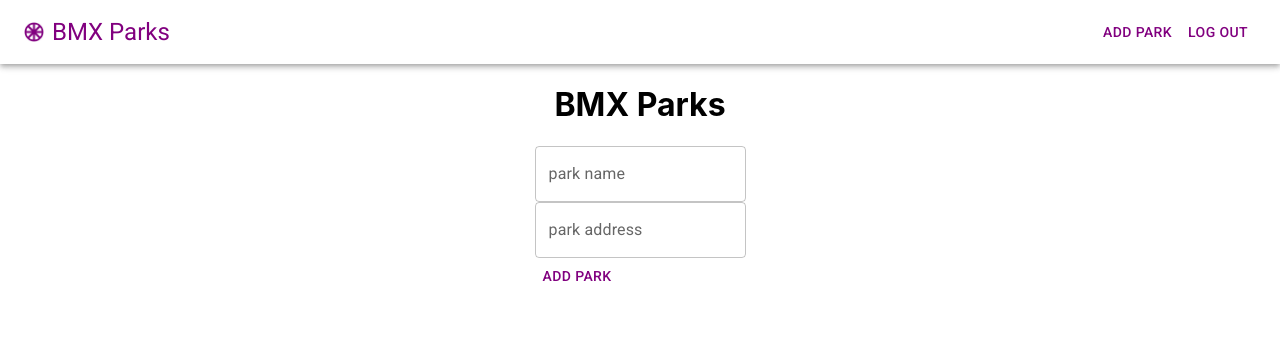
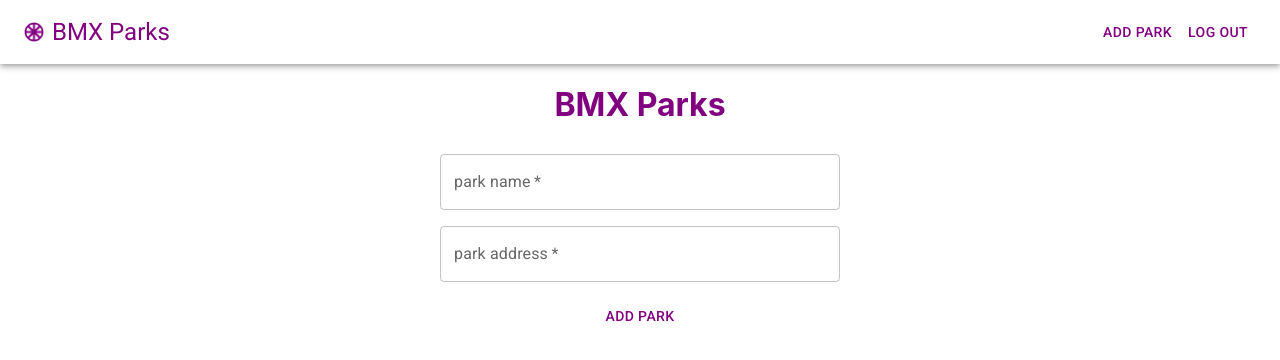
Before and after one commit to forrestmorrison/bmxparks-app, a React (Create React App) app: page / in a window 1280 px wide. Shown: the top 360 px of the page. Built offline with nearby package versions, Linux system fonts and the light colour scheme.

Commit message:
installed React Router

```diff
--- a/package.json
+++ b/package.json
@@ -14,6 +14,7 @@
     "react": "^18.2.0",
     "react-dom": "^18.2.0",
     "react-redux": "^8.0.5",
+    "react-router-dom": "^6.7.0",
     "react-scripts": "5.0.1",
     "uuid": "^9.0.0",
     "web-vitals": "^2.1.4"
--- a/src/App.css
+++ /dev/null
@@ -1,38 +0,0 @@
-.App {
-  text-align: center;
-}
-
-.App-logo {
-  height: 40vmin;
-  pointer-events: none;
-}
-
-@media (prefers-reduced-motion: no-preference) {
-  .App-logo {
-    animation: App-logo-spin infinite 20s linear;
-  }
-}
-
-.App-header {
-  background-color: #282c34;
-  min-height: 100vh;
-  display: flex;
-  flex-direction: column;
-  align-items: center;
-  justify-content: center;
-  font-size: calc(10px + 2vmin);
-  color: white;
-}
-
-.App-link {
-  color: #61dafb;
-}
-
-@keyframes App-logo-spin {
-  from {
-    transform: rotate(0deg);
-  }
-  to {
-    transform: rotate(360deg);
-  }
-}
--- a/src/App.js
+++ b/src/App.js
@@ -14,7 +14,7 @@ const theme = createTheme({
 function App() {
   return (
     <ThemeProvider theme={theme}>
-    <div className="App">
+      <div className="app">
         <NavBar />
         <main>
           <h1>BMX Parks</h1>
--- a/src/components/AddPark.jsx
+++ b/src/components/AddPark.jsx
@@ -2,14 +2,40 @@ import Button from '@mui/material/Button';
 import TextField from '@mui/material/TextField';
 
 const AddPark = () => {
+
   return (
-      <form noValidate autoComplete='off'>
-        <TextField id="outlined-basic" label="park name" variant="outlined" />
-        <br />
-        <TextField id="outlined-basic" label="park address" variant="outlined" />
-        <br />
-        <Button color="primary">Add Park</Button>
+    <div className='form-container'>
+      <form noValidate autoComplete="off" className='form'>
+        <TextField
+          fullWidth
+          id="outlined-basic"
+          label="park name"
+          required
+          sx={{
+            margin: 1
+          }}
+          variant="outlined"
+        />
+        <TextField
+          fullWidth
+          id="outlined-basic"
+          label="park address"
+          required
+          sx={{
+            margin: 1
+          }}
+          variant="outlined"
+        />
+        <Button
+          color="primary"
+          sx={{
+            margin: 1
+          }}
+        >
+          Add Park
+        </Button>
       </form>
+    </div>
   );
 }
 
--- a/src/index.css
+++ b/src/index.css
@@ -1,5 +1,5 @@
 body {
-  margin: 0;
+  margin: auto;
   font-family: -apple-system, BlinkMacSystemFont, 'Segoe UI', 'Roboto', 'Oxygen',
     'Ubuntu', 'Cantarell', 'Fira Sans', 'Droid Sans', 'Helvetica Neue',
     sans-serif;
@@ -13,8 +13,23 @@ code {
 }
 
 main {
+  display: flex;
   align-items: center;
-  display: flex;
   flex-direction: column;
   justify-content: center;
 }
+
+h1 {
+  color: purple;
+}
+
+.form-container {
+  width: 400px;
+}
+
+.form {
+  display: flex;
+  align-items: center;
+  flex-direction: column;
+  justify-content: center;
+}
```
Also changed, not shown: 1 other file (tests, documents, lock files or other folders). Lines whose indentation alone changed are shown as unchanged.
